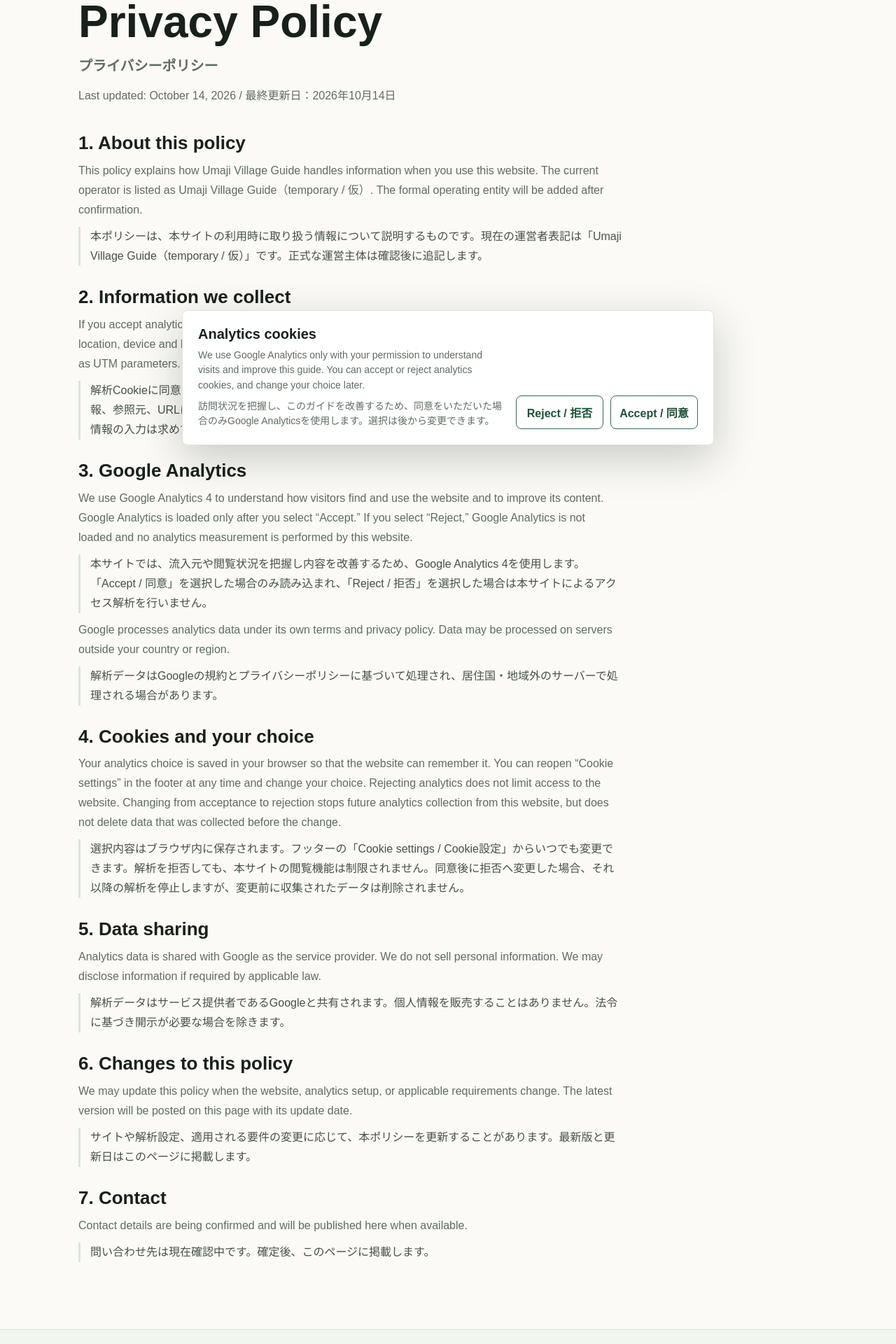
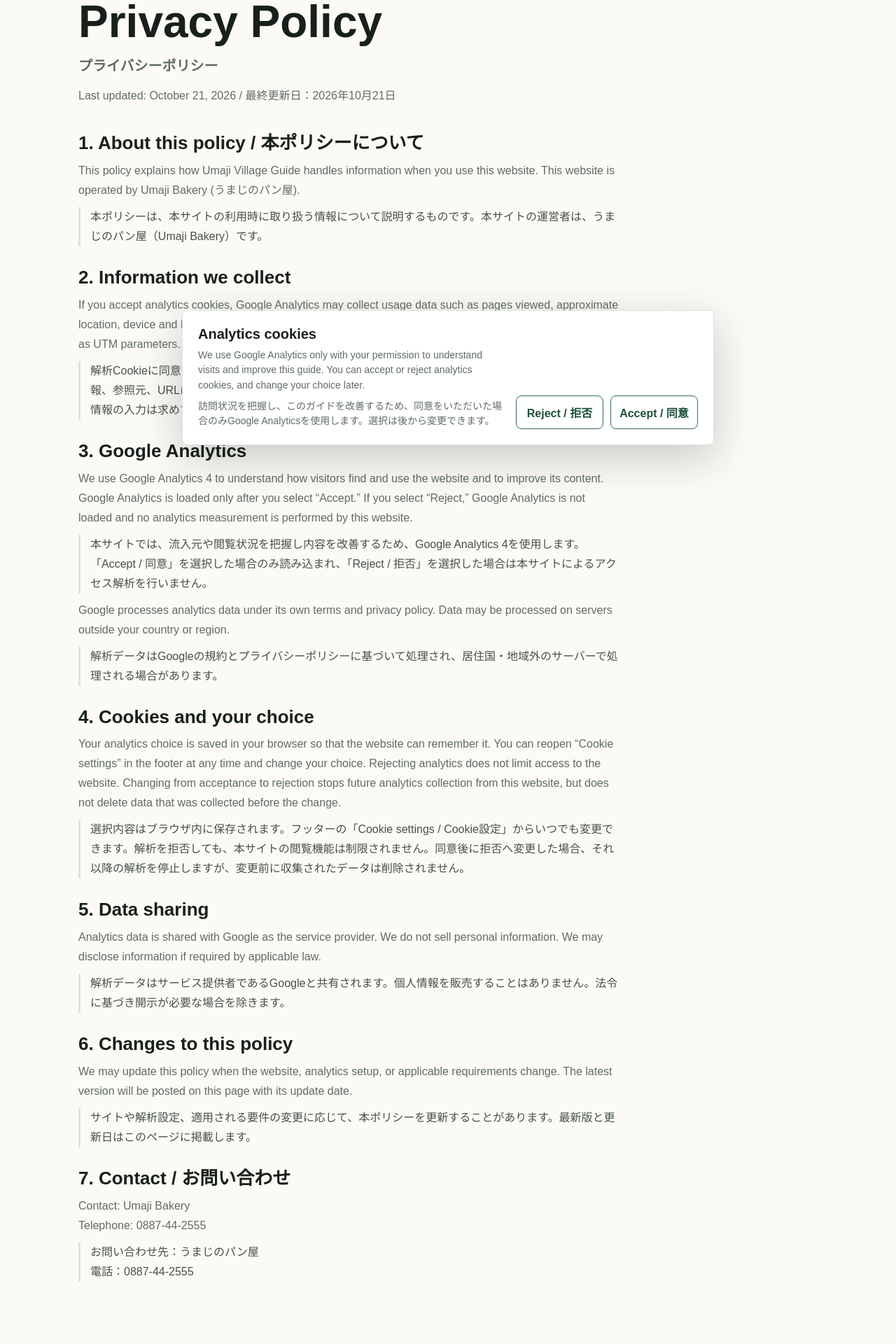
Before and after one commit to mikaanko/umaji-village-guide, a Next.js app: page /privacy in a window 1280 px wide. Shown: the part 140-2060 px from the top of the page at 70% size. Built offline with nearby package versions, Linux system fonts and the light colour scheme.

Commit message:
プライバシーポリシーの運営者情報と問い合わせ先を正式化

```diff
--- a/app/privacy/page.tsx
+++ b/app/privacy/page.tsx
@@ -15,19 +15,20 @@ export default function PrivacyPage() {
         <p lang="ja" className="privacy-title-ja">
           プライバシーポリシー
         </p>
-        <p>Last updated: October 14, 2026 / 最終更新日：2026年10月14日</p>
+        <p>Last updated: October 21, 2026 / 最終更新日：2026年10月21日</p>
       </section>
 
       <article className="privacy-content">
         <section>
-          <h2>1. About this policy</h2>
+          <h2>1. About this policy / 本ポリシーについて</h2>
           <p>
             This policy explains how {siteConfig.name} handles information when
-            you use this website. The current operator is listed as {siteConfig.operatorName}.
-            The formal operating entity will be added after confirmation.
+            you use this website. This website is operated by{" "}
+            {siteConfig.operator.nameEn} ({siteConfig.operator.nameJa}).
           </p>
           <p lang="ja">
-            本ポリシーは、本サイトの利用時に取り扱う情報について説明するものです。現在の運営者表記は「{siteConfig.operatorName}」です。正式な運営主体は確認後に追記します。
+            本ポリシーは、本サイトの利用時に取り扱う情報について説明するものです。本サイトの運営者は、
+            {siteConfig.operator.nameJa}（{siteConfig.operator.nameEn}）です。
           </p>
         </section>
 
@@ -107,20 +108,17 @@ export default function PrivacyPage() {
         </section>
 
         <section>
-          <h2>7. Contact</h2>
-          {siteConfig.contact ? (
-            <p>{siteConfig.contact}</p>
-          ) : (
-            <>
-              <p>
-                Contact details are being confirmed and will be published here
-                when available.
-              </p>
-              <p lang="ja">
-                問い合わせ先は現在確認中です。確定後、このページに掲載します。
-              </p>
-            </>
-          )}
+          <h2>7. Contact / お問い合わせ</h2>
+          <p>
+            Contact: {siteConfig.operator.nameEn}
+            <br />
+            Telephone: {siteConfig.operator.phone}
+          </p>
+          <p lang="ja">
+            お問い合わせ先：{siteConfig.operator.nameJa}
+            <br />
+            電話：{siteConfig.operator.phone}
+          </p>
         </section>
       </article>
     </main>
--- a/config/site.ts
+++ b/config/site.ts
@@ -1,5 +1,8 @@
 export const siteConfig = {
   name: "Umaji Village Guide",
-  operatorName: "Umaji Village Guide（temporary / 仮）",
-  contact: null,
+  operator: {
+    nameEn: "Umaji Bakery",
+    nameJa: "うまじのパン屋",
+    phone: "0887-44-2555",
+  },
 } as const;
```
